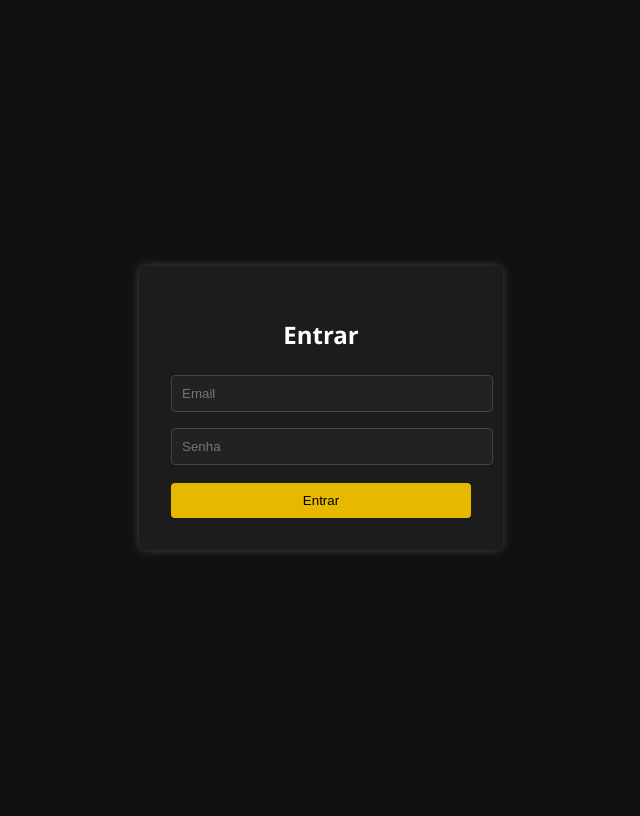
After one commit to Guithentges/Aura, a Django app: page /login/ in a window 1280 px wide. The commit adds this page. Shown: the whole page, without its empty margins (319-959 px from the left). Run offline with Django 5.2, Linux system fonts and the light colour scheme.

Commit message:
página de login e carrinho

```diff
--- a/aura/aura/urls.py
+++ b/aura/aura/urls.py
@@ -5,5 +5,5 @@ from django.urls import include
 
 urlpatterns = [
     path('admin/', admin.site.urls),
-    path('', include('auraapp.urls'))
+    path('', include('auraapp.urls')),
 ]
--- /dev/null
+++ b/aura/auraapp/templates/auraapp/login.html
@@ -0,0 +1,71 @@
+<!DOCTYPE html>
+<html lang="pt-br">
+<head>
+    <meta charset="UTF-8">
+    <style>
+        body {
+            font-family: 'Segoe UI', sans-serif;
+            background-color: #111;
+            color: #fff;
+            display: flex;
+            justify-content: center;
+            align-items: center;
+            height: 100vh;
+        }
+        .login-container {
+            background-color: #1c1c1c;
+            padding: 2rem;
+            border-radius: 8px;
+            width: 300px;
+            box-shadow: 0 0 10px #444;
+        }
+        h2 {
+            text-align: center;
+            margin-bottom: 1rem;
+        }
+        input {
+            width: 100%;
+            padding: 10px;
+            margin: 8px 0;
+            background: #222;
+            border: 1px solid #444;
+            border-radius: 4px;
+            color: #fff;
+        }
+        button {
+            width: 100%;
+            padding: 10px;
+            background-color: #e6b800; /* gold-amarelado */
+            color: #000;
+            border: none;
+            border-radius: 4px;
+            margin-top: 10px;
+            cursor: pointer;
+        }
+        .erro {
+            color: #f55;
+            font-size: 0.9em;
+            margin-bottom: 0.5rem;
+            text-align: center;
+        }
+    </style>
+</head>
+<body>
+
+    <div class="login-container">
+        <h2>Entrar</h2>
+
+        {% if erro %}
+            <div class="erro">{{ erro }}</div>
+        {% endif %}
+
+        <form method="POST">
+            {% csrf_token %}
+            <input type="email" name="email" placeholder="Email" required>
+            <input type="password" name="senha" placeholder="Senha" required>
+            <button type="submit">Entrar</button>
+        </form>
+    </div>
+
+</body>
+</html>
--- a/aura/auraapp/urls.py
+++ b/aura/auraapp/urls.py
@@ -3,6 +3,10 @@ from django.urls import include
 from . import views
 
 urlpatterns = [
-    path('', views.index, name='index'),
-    #path('/product/<product_id>', views.produto, name='produto')
+    path('', views.home, name='home'),
+    #path('/product/<produto_id>', views.product, name='produto'),
+    #path('/category/<categoria_id>', views.category, name='categoria')
+    path('carrinho/', views.ver_carrinho, name='ver_carrinho'),
+    path('carrinho/adicionar/<int:produto_id>/', views.adicionar_ao_carrinho, name='adicionar_ao_carrinho'),
+    path('login/', views.login_view, name='login'),
 ]
--- a/aura/auraapp/views.py
+++ b/aura/auraapp/views.py
@@ -1,10 +1,49 @@
-from django.shortcuts import render
-from .models import Produto, Categoria
+from django.shortcuts import render, redirect, get_object_or_404
+from .models import Produto, Categoria, Pedido, Cliente
 
-# Create your views here.
-def index(request):
+def home(request):
 
     produtos = Produto.objects.all()
     categorias = Categoria.objects.all()
+    pedidos = Categoria.objects.all()
 
-    return render(request, 'auraapp/index.html', {'produtos':produtos, 'categorias':categorias})
+    return render(request, 'auraapp/index.html', {'produtos':produtos, 'categorias':categorias, 'pedidos':pedidos})
+
+def adicionar_ao_carrinho(request, produto_id):
+    cliente_id = request.session.get('cliente_id')  # Pegando cliente logado
+    if not cliente_id:
+        return redirect('login')  # ou sua view de login
+
+    cliente = get_object_or_404(Cliente, id=cliente_id)
+    produto = get_object_or_404(Produto, id=produto_id)
+
+    pedido, criado = Pedido.objects.get_or_create(cliente=cliente, produto=produto, finalizado=False)
+
+    if not criado:
+        pedido.quantidade += 1
+    pedido.save()
+    return redirect('ver_carrinho')
+
+def ver_carrinho(request):
+    cliente_id = request.session.get('cliente_id')
+    if not cliente_id:
+        return redirect('login')
+
+    cliente = get_object_or_404(Cliente, id=cliente_id)
+    itens = Pedido.objects.filter(cliente=cliente, finalizado=False)
+    total = sum([item.subtotal() for item in itens])
+
+    return render(request, 'auraapp/carrinho.html', {'itens': itens, 'total': total})
+
+
+def login_view(request):
+    if request.method == 'POST':
+        email = request.POST['email']
+        senha = request.POST['senha']
+        cliente = Cliente.objects.filter(email=email, senha=senha).first()
+        if cliente:
+            request.session['cliente_id'] = cliente.id
+            return redirect('ver_carrinho')
+        else:
+            return render(request, 'login.html', {'erro': 'Credenciais inválidas'})
+    return render(request, 'auraapp/login.html')
```
Also changed, not shown: aura/auraapp/models.py (+7 -2 lines), aura/auraapp/templates/auraapp/carrinho.html (added, +16 -0 lines), aura/auraapp/templates/auraapp/index.html (+20 -7 lines), aura/auraapp/migrations/0005_rename_cliente_pedido_cliente_pedido_finalizado.py (added), aura/db.sqlite3.
